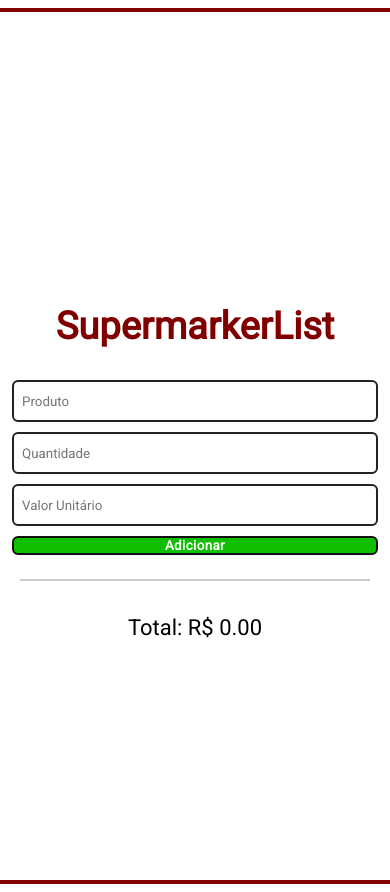
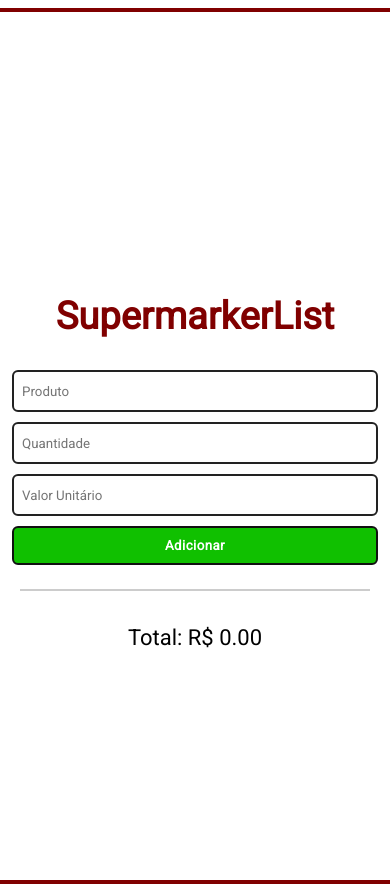
Before and after one commit to Danielcsxx/Supermarkerlist, a React (Vite) app: page / in a window 390 px wide. Built offline with nearby package versions, Linux system fonts and the light colour scheme.

Commit message:
Upgrade visual nos Componentes Button e ShoppingList

```diff
--- a/src/ShoppingList.tsx
+++ b/src/ShoppingList.tsx
@@ -128,6 +128,7 @@ const ShoppingList: React.FC = () => {
           />
           <Input
             type="text"
+            inputMode='numeric'
             placeholder="Valor Unitário"
             value={unitPrice}
             onChange={e => {
--- a/src/components/Button/styles.module.scss
+++ b/src/components/Button/styles.module.scss
@@ -34,6 +34,7 @@ button {
 
   .buttonAdd {
     width: auto;
+    padding: 10px;
   }
 
   .buttonDetails {
```
